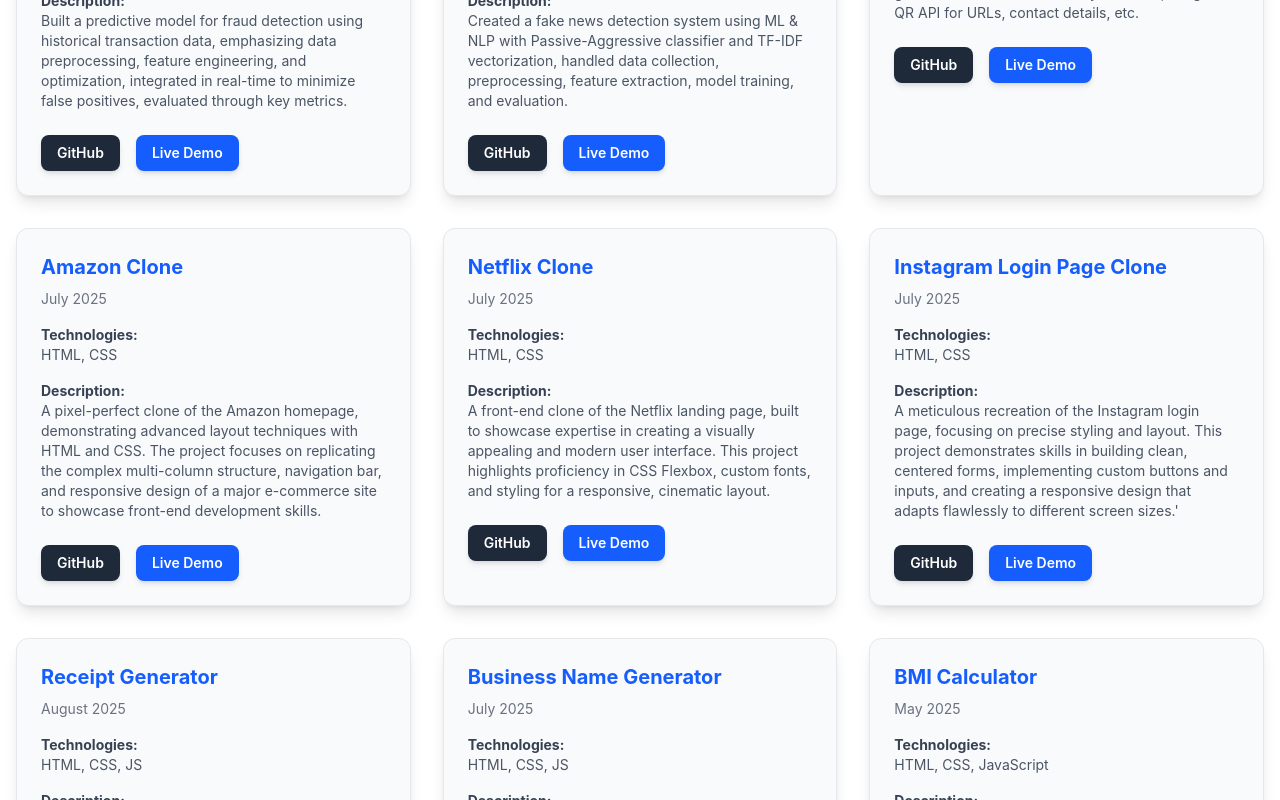
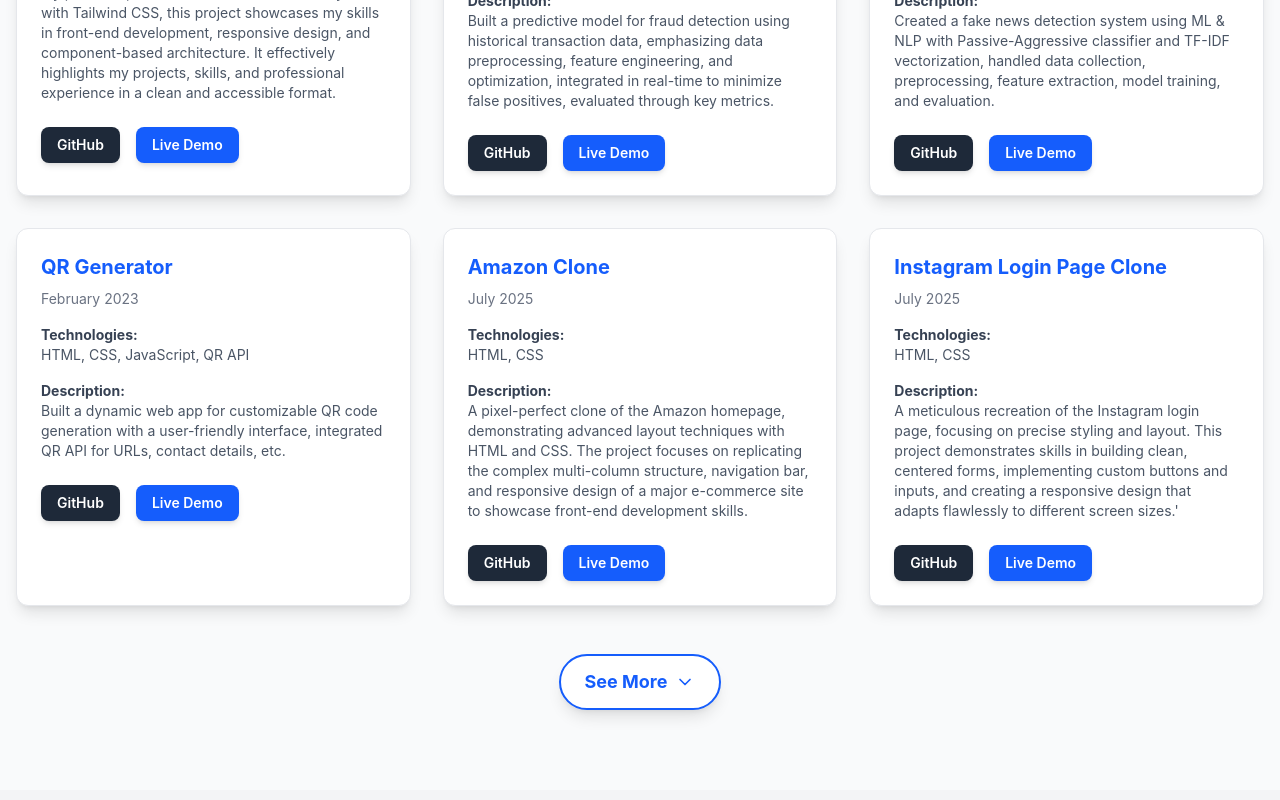
Before and after one commit to muzammil-55/muzammil-portfolio, a React (Vite) app: page / in a window 1280 px wide. Shown: the part 2440-3240 px from the top of the page. Built offline with nearby package versions, Linux system fonts and the light colour scheme.

Commit message:
added see more and seeless feature

```diff
--- a/src/Components/Projects.jsx
+++ b/src/Components/Projects.jsx
@@ -1,9 +1,16 @@
-import React from 'react'
-
-import { Linkedin, Github, Mail, Smartphone, MapPin, ChevronUp, User, Code, Folder, MessageSquare, Briefcase, Award } from 'lucide-react';
+import React, { useState, useRef } from 'react';
+import { Folder, ChevronDown, ChevronUp } from 'lucide-react';
 
 const Projects = () => {
   const projects = [
+     {
+      title: "Personal-Portfolio",
+      date: "August 2025",
+      tech: "React, Tailwind",
+      desc: "'A dynamic, single-page application that serves as my personal portfolio. Built with React and styled with Tailwind CSS, this project showcases my skills in front-end development, responsive design, and component-based architecture. It effectively highlights my projects, skills, and professional experience in a clean and accessible format.",
+      githubUrl: "https://github.com/muzammil-55/muzammil-portfolio",
+      liveUrl: ""
+    },
     {
       title: "Predictive Analysis on Fraud Detection",
       date: "October 2023",
@@ -36,6 +43,30 @@
       githubUrl: "https://github.com/muzammil-55/AmazonClone",
       liveUrl: ""
     },
+     {
+      title: "Instagram Login Page Clone",
+      date: "July 2025",
+      tech: "HTML, CSS",
+      desc: "A meticulous recreation of the Instagram login page, focusing on precise styling and layout. This project demonstrates skills in building clean, centered forms, implementing custom buttons and inputs, and creating a responsive design that adapts flawlessly to different screen sizes.'",
+      githubUrl: "https://github.com/muzammil-55/Instagram-login-clone",
+      liveUrl: ""
+    },
+    {
+      title: "Tic-Tac-Toe",
+      date: "August 2025",
+      tech: "HTML, CSS, JS",
+      desc: "An engaging and fully functional Tic-Tac-Toe game. The project demonstrates a clear understanding of game state management, conditional logic to check for a winner, and dynamic rendering of the game board. It features a responsive design for a smooth experience on all devices.",
+      githubUrl: "https://github.com/muzammil-55/TicTacToe",
+      liveUrl: ""
+    },
+      {
+      title: "Stone, Paper, Scissors",
+      date: "August 2025",
+      tech: "HTML, CSS, JS",
+      desc: "A classic rock-paper-scissors game implemented to showcase fundamental JavaScript logic and DOM manipulation. The application allows a user to play against a computer opponent, tracks the score, and provides real-time updates on who won each round.",
+      githubUrl: "https://github.com/muzammil-55/StonePaperScissors",
+      liveUrl: ""
+    },
     {
       title: "Netflix Clone",
       date: "July 2025",
@@ -44,14 +75,7 @@
       githubUrl: "https://github.com/muzammil-55/Netflix-Clone",
       liveUrl: ""
     },
-    {
-      title: "Instagram Login Page Clone",
-      date: "July 2025",
-      tech: "HTML, CSS",
-      desc: "A meticulous recreation of the Instagram login page, focusing on precise styling and layout. This project demonstrates skills in building clean, centered forms, implementing custom buttons and inputs, and creating a responsive design that adapts flawlessly to different screen sizes.'",
-      githubUrl: "https://github.com/muzammil-55/Instagram-login-clone",
-      liveUrl: ""
-    },
+
     {
       title: "Receipt Generator",
       date: "August 2025",
@@ -81,14 +105,7 @@
     },
 
 
-    {
-      title: "Stone, Paper, Scissors",
-      date: "August 2025",
-      tech: "HTML, CSS, JS",
-      desc: "A classic rock-paper-scissors game implemented to showcase fundamental JavaScript logic and DOM manipulation. The application allows a user to play against a computer opponent, tracks the score, and provides real-time updates on who won each round.",
-      githubUrl: "https://github.com/muzammil-55/StonePaperScissors",
-      liveUrl: ""
-    },
+
     {
       title: "To-Do List App",
       date: "August 2025",
@@ -105,43 +122,50 @@
       githubUrl: "https://github.com/muzammil-55/FaultyCalculator",
       liveUrl: ""
     },
-    {
-      title: "Tic-Tac-Toe",
-      date: "August 2025",
-      tech: "HTML, CSS, JS",
-      desc: "An engaging and fully functional Tic-Tac-Toe game. The project demonstrates a clear understanding of game state management, conditional logic to check for a winner, and dynamic rendering of the game board. It features a responsive design for a smooth experience on all devices.",
-      githubUrl: "https://github.com/muzammil-55/TicTacToe",
-      liveUrl: ""
-    },
-    {
-      title: "Personal-Portfolio",
-      date: "August 2025",
-      tech: "React, Tailwind",
-      desc: "'A dynamic, single-page application that serves as my personal portfolio. Built with React and styled with Tailwind CSS, this project showcases my skills in front-end development, responsive design, and component-based architecture. It effectively highlights my projects, skills, and professional experience in a clean and accessible format.",
-      githubUrl: "https://github.com/muzammil-55/muzammil-portfolio",
-      liveUrl: ""
-    },
+
+
 
 
 
   ];
 
+  const [showAll, setShowAll] = useState(false);
+  const projectsRef = useRef(null);
+
+  const initialProjectsToShow = 6;
+  const projectsToDisplay = showAll ? projects : projects.slice(0, initialProjectsToShow);
+
+  const handleToggleProjects = () => {
+
+    if (showAll && projectsRef.current) {
+      projectsRef.current.scrollIntoView({ behavior: 'smooth' });
+    }
+    setShowAll(!showAll);
+  };
+
   return (
-    <section id="projects" className="py-20 bg-white">
+    <section ref={projectsRef} id="projects" className="py-20 bg-gray-50">
       <div className="container mx-auto px-4 text-center">
-        <h2 className="text-4xl font-extrabold text-blue-600 mb-12">
+        {/* Title for the projects section */}
+        <h2 className="text-4xl font-extrabold text-blue-600 mb-12 animate-fade-in-down">
           <Folder size={36} className="inline-block mr-4 text-blue-500" />
           Projects
         </h2>
-        <div className="grid grid-cols-1 sm:grid-cols-2 lg:grid-cols-3 gap-8">
-          {projects.map((project, index) => (
-            <div key={index} className="p-6 bg-gray-50 rounded-xl shadow-lg transition-transform duration-300 hover:scale-105 text-left border border-gray-200">
+
+        {/* Grid layout for project cards with responsiveness */}
+        <div className="grid grid-cols-1 sm:grid-cols-2 lg:grid-cols-3 gap-8 transition-all duration-700 ease-in-out">
+          {projectsToDisplay.map((project, index) => (
+            <div
+              key={index}
+              className="p-6 bg-white rounded-xl shadow-lg transform transition-all duration-300 hover:scale-105 text-left border border-gray-200"
+            >
               <h3 className="font-bold text-xl text-blue-600 mb-2">{project.title}</h3>
               <p className="text-sm text-gray-500 mb-4">{project.date}</p>
               <p className="text-sm font-bold text-gray-700 mt-4">Technologies:</p>
               <p className="text-gray-600 text-sm">{project.tech}</p>
               <p className="text-sm font-bold text-gray-700 mt-4">Description:</p>
               <p className="text-gray-600 text-sm">{project.desc}</p>
+              {/* Buttons for GitHub and Live Demo links */}
               <div className="flex justify-start space-x-4 mt-6">
                 <a
                   href={project.githubUrl}
@@ -163,8 +187,27 @@
             </div>
           ))}
         </div>
+
+        {/* See More/See Less button */}
+        {projects.length > initialProjectsToShow && (
+          <div className="mt-12">
+            <button
+              onClick={handleToggleProjects}
+              className="px-6 py-3 text-lg font-bold text-blue-600 rounded-full shadow-lg
+                         bg-white border-2 border-blue-600 hover:bg-blue-50 transition-all duration-300
+                         flex items-center justify-center space-x-2 mx-auto focus:outline-none"
+            >
+              <span>{showAll ? "See Less" : "See More"}</span>
+              {/* Animated icon based on state */}
+              <div className={`transform transition-transform duration-300 ${showAll ? 'rotate-180' : ''}`}>
+                {showAll ? <ChevronUp size={20} /> : <ChevronDown size={20} />}
+              </div>
+            </button>
+          </div>
+        )}
       </div>
     </section>
   );
 };
-export default Projects
+
+export default Projects;
```
